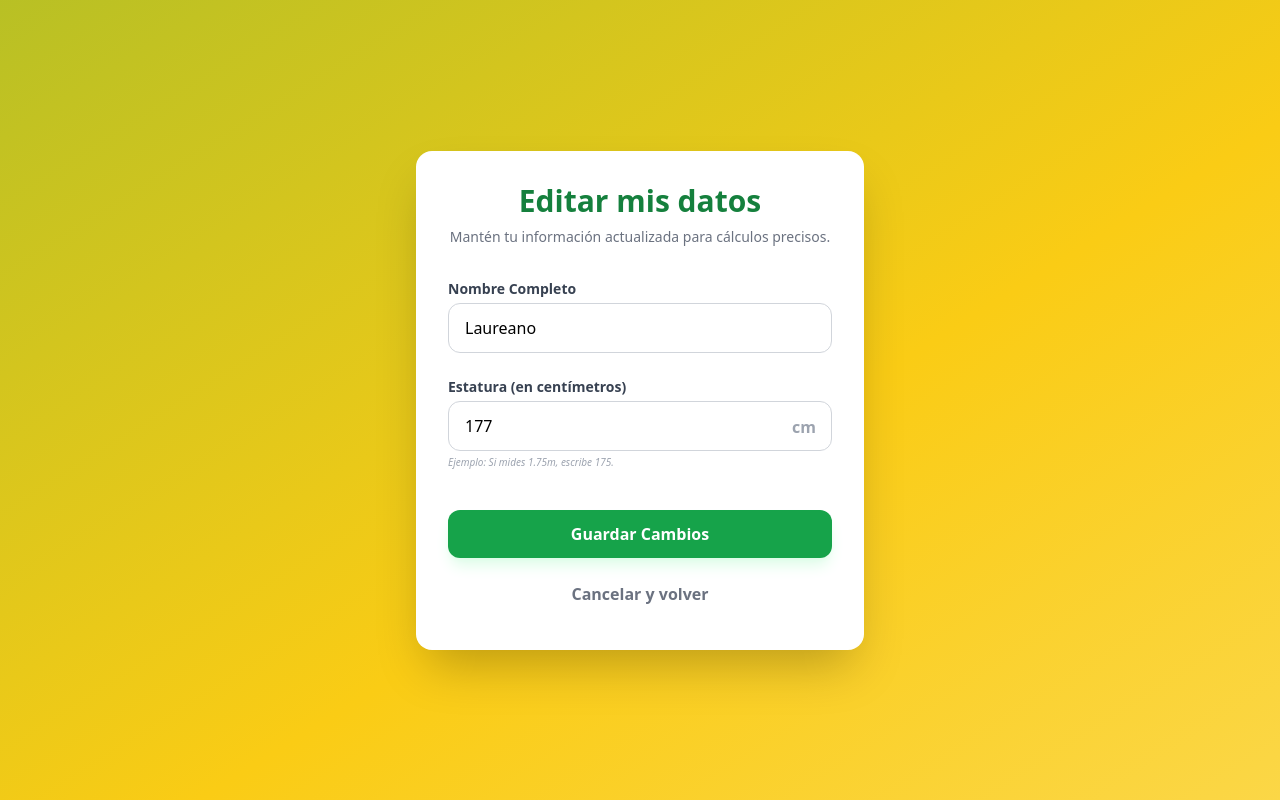
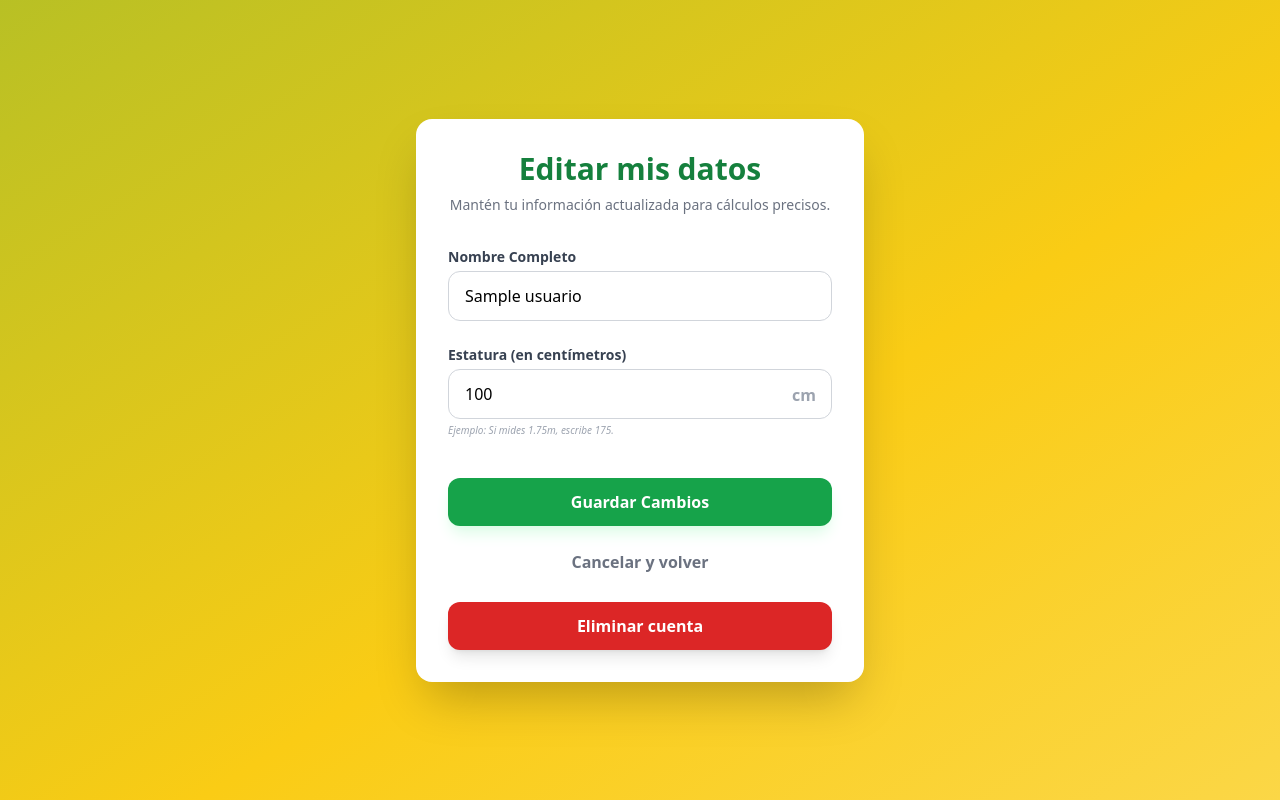
Before and after one commit to NatMiranda/Nutrisoft, a Flask app: page /editar_perfil in a window 1280 px wide. Run offline with Flask 3, Linux system fonts and the light colour scheme; a user stored in the database is signed in; tables that the repository leaves empty hold one stand-in row (values such as "Sample post"); some libraries are stand-ins or nearby versions.

Commit message:
Base de datos separadas (Nube, Local) - Boton Eliminar Cuenta

```diff
--- a/app.py
+++ b/app.py
@@ -32,7 +32,11 @@ app.secret_key = os.getenv('SECRET_KEY')
 serializer = URLSafeTimedSerializer(app.secret_key)
 
 # Configuración de la base de datos (se creará un archivo datos.db)
-app.config['SQLALCHEMY_DATABASE_URI'] = 'sqlite:///datos.db'
+database_url = os.getenv('DATABASE_URL')
+if database_url and database_url.startswith("postgres://"):
+    database_url = database_url.replace("postgres://", "postgresql://", 1)
+
+app.config['SQLALCHEMY_DATABASE_URI'] = database_url or 'sqlite:///datos.db'
 db = SQLAlchemy(app)
 
 # 2. Configuramos la herramienta OAuth
@@ -487,5 +491,22 @@ def logout():
     flash("Has cerrado sesión correctamente.")
     return redirect(url_for('inicio'))
 
+@app.route('/eliminar_cuenta', methods=['POST'])
+def eliminar_cuenta():
+    correo_usuario = session.get('correo')
+
+    if not correo_usuario:
+        return redirect(url_for('inicio'))
+
+    usuario = Usuario.query.filter_by(correo=correo_usuario).first()
+
+    if usuario:
+        db.session.delete(usuario)
+        db.session.commit()
+        session.clear()
+        flash('Cuenta eliminada correctamente.')
+
+    return redirect(url_for('inicio'))
+
 if __name__ == '__main__':
     app.run(debug=True)
--- a/requirements.txt
+++ b/requirements.txt
@@ -4,3 +4,4 @@ gunicorn
 python-dotenv
 Authlib
 requests
+psycopg2-binary
--- a/templates/editar_perfil.html
+++ b/templates/editar_perfil.html
@@ -1,5 +1,6 @@
 <!DOCTYPE html>
 <html lang="es">
+
 <head>
     <meta charset="UTF-8">
     <title>Editar Perfil - Nutrisoft</title>
@@ -23,10 +24,14 @@
         }
     </script>
     <style>
-        .bg-animate { background-size: 400% 400%; }
+        .bg-animate {
+            background-size: 400% 400%;
+        }
     </style>
 </head>
-<body class="bg-gradient-to-br from-green-600 via-yellow-400 to-white bg-animate animate-gradient-x h-screen flex items-center justify-center px-4">
+
+<body
+    class="bg-gradient-to-br from-green-600 via-yellow-400 to-white bg-animate animate-gradient-x h-screen flex items-center justify-center px-4">
 
     <div class="bg-white p-8 rounded-2xl shadow-2xl w-full max-w-md">
 
@@ -68,8 +73,15 @@
             </div>
 
         </form>
-
+        <form action="{{ url_for('eliminar_cuenta') }}" method="POST"
+            onsubmit="return confirm('¿Estás seguro de que deseas eliminar tu cuenta permanentemente?');">
+            <button type="submit"
+                class="w-full bg-red-600 hover:bg-red-700 text-white font-bold py-3 rounded-xl shadow-lg transition-all mt-4">
+                Eliminar cuenta
+            </button>
+        </form>
     </div>
 
 </body>
+
 </html>
```
Lines whose indentation alone changed are shown as unchanged.
